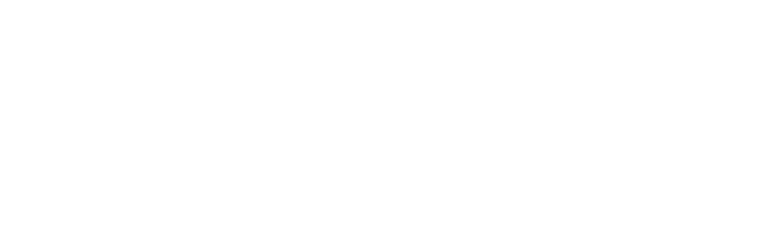
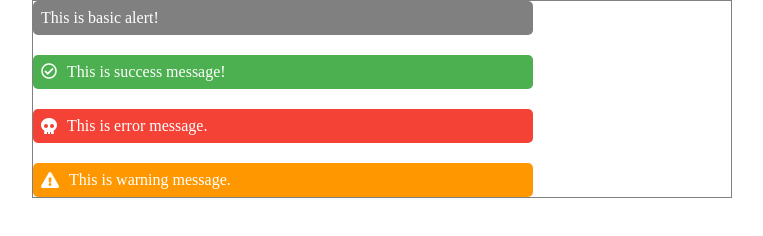
Before and after one commit to chanchal16/breeze.css, a plain HTML site: page Components/Alert/alert.html in a window 1280 px wide. Shown: the whole page, without its empty margins (258-1021 px from the left). Drawn offline with Linux system fonts and the light colour scheme.

Commit message:
refractor - changed file path

```diff
--- a/Components/Alert/alert.html
+++ b/Components/Alert/alert.html
@@ -9,8 +9,8 @@
       href="https://cdnjs.cloudflare.com/ajax/libs/font-awesome/5.15.4/css/all.min.css"
       crossorigin="anonymous"
     />
-    <link rel="stylesheet" href="./alert.css">
-    <title>Document</title>
+    <link rel="stylesheet" href="../styles.css">
+    <title>Breeze.css</title>
 </head>
 <body>
   <div class="alert-container">
```
Also changed, not shown: Components/Button/button.html (+2 -2 lines).
